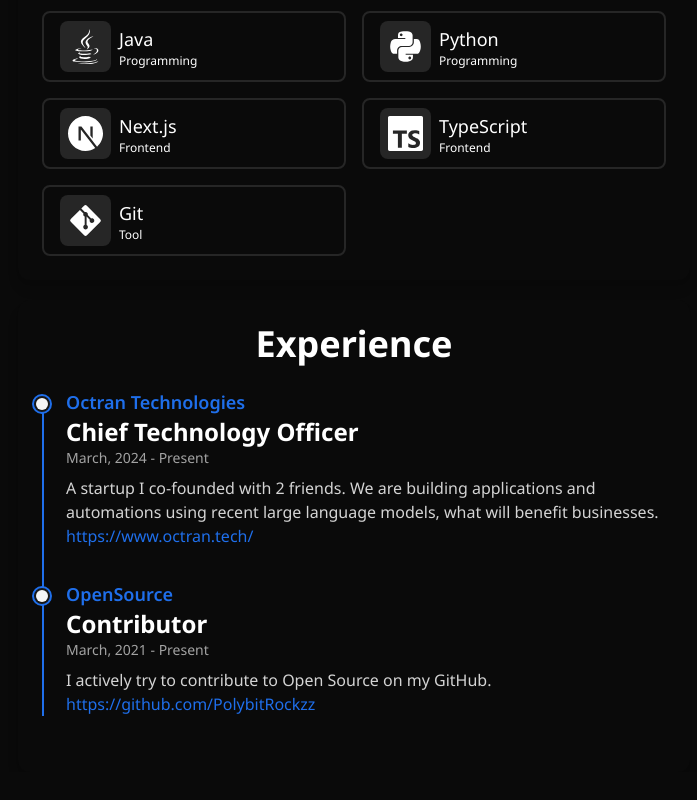
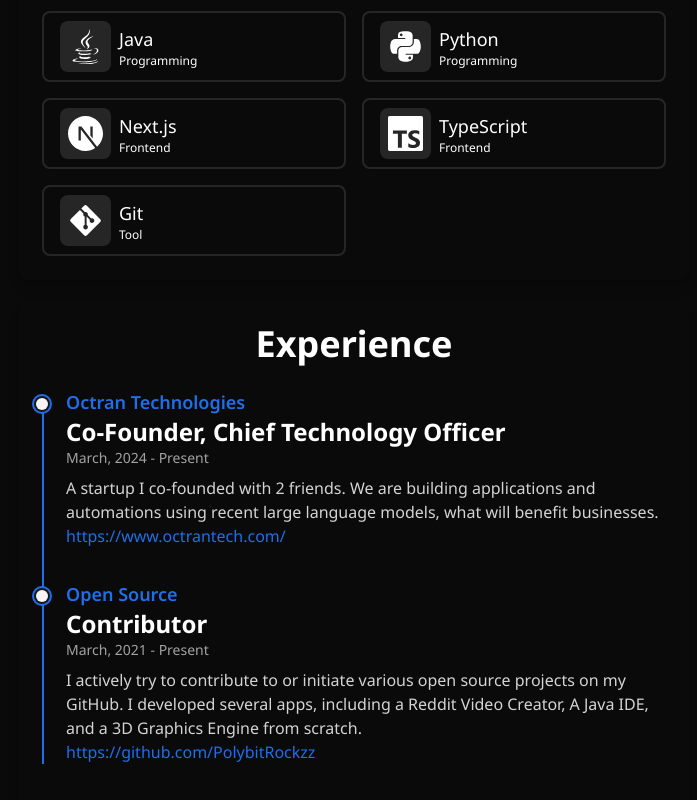
Before and after one commit to PolybitRockzz/portfolio, a Next.js app: page / in a window 1280 px wide. Shown: the part 581-1381 px from the top of the page, without its empty margins (286-983 px from the left). Before the commit the page ends 1353 px from the top, so only its background shows below. Built offline with nearby package versions, Linux system fonts and the light colour scheme.

Commit message:
minor edits

```diff
--- a/components/home/Experience.tsx
+++ b/components/home/Experience.tsx
@@ -1,17 +1,17 @@
 const experiences = [
   {
     company: "Octran Technologies",
-    role: "Chief Technology Officer",
+    role: "Co-Founder, Chief Technology Officer",
     date: "March, 2024 - Present",
     description:
       "A startup I co-founded with 2 friends. We are building applications and automations using recent large language models, what will benefit businesses.",
-    link: "https://www.octran.tech/",
+    link: "https://www.octrantech.com/",
   },
   {
-    company: "OpenSource",
+    company: "Open Source",
     role: "Contributor",
     date: "March, 2021 - Present",
-    description: "I actively try to contribute to Open Source on my GitHub.",
+    description: "I actively try to contribute to or initiate various open source projects on my GitHub. I developed several apps, including a Reddit Video Creator, A Java IDE, and a 3D Graphics Engine from scratch.",
     link: "https://github.com/PolybitRockzz",
   },
 ];
```
